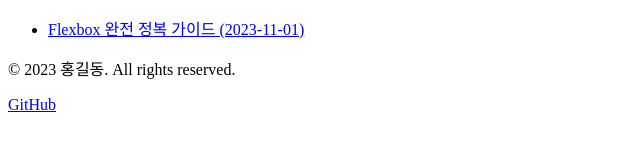
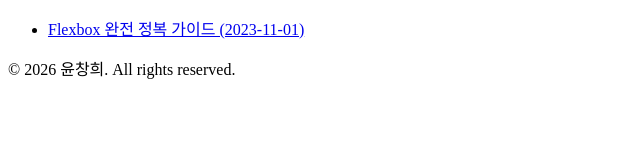
Before and after one commit to yoonchhe/yoonchhe.github.io, a plain HTML site: page index.html in a window 1280 px wide. Shown: the part 330-478 px from the top of the page, 0-640 px from the left. Drawn offline with Linux system fonts and the light colour scheme.

Commit message:
Update index.html

```diff
--- a/index.html
+++ b/index.html
@@ -42,10 +42,7 @@
     </main>
 
     <footer>
-        <p>&copy; 2023 홍길동. All rights reserved.</p>
-        <p>
-            <a href="https://github.com/your-github-id" target="_blank">GitHub</a>
-        </p>
+        <p>&copy; 2026 윤창희. All rights reserved.</p>
     </footer>
 
 </body>
```
